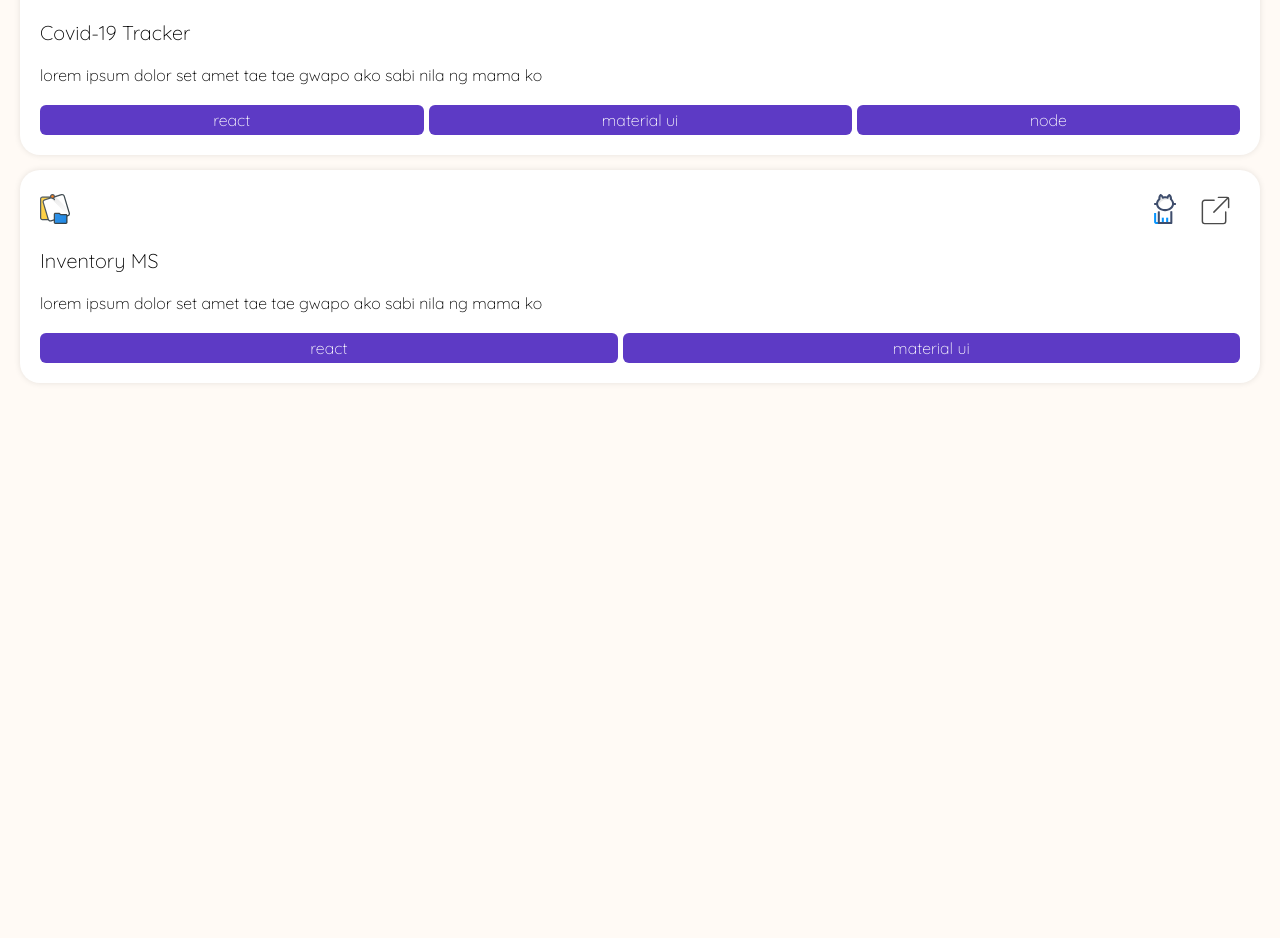
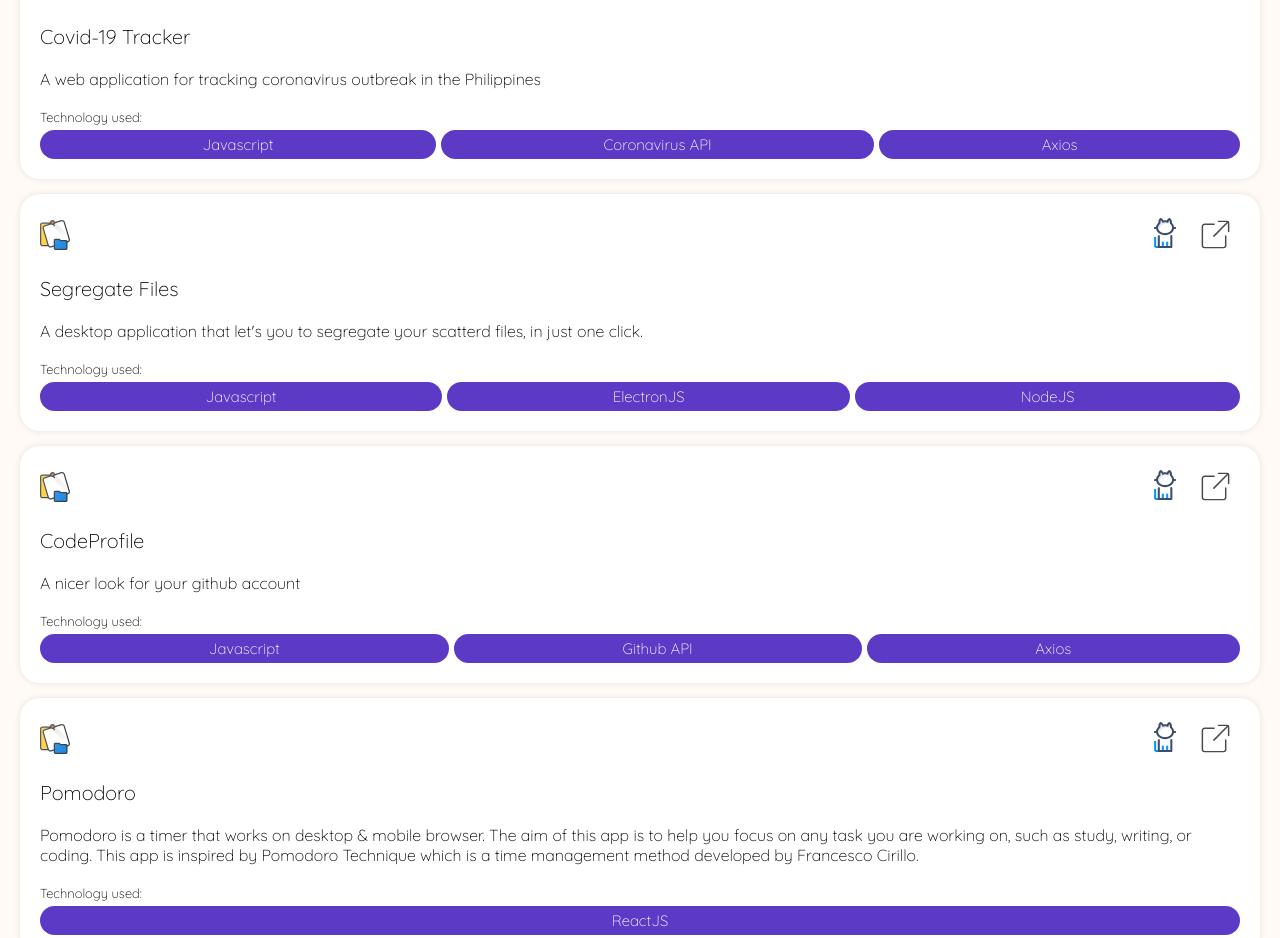
Before and after one commit to christiannparanas/storage, a React (Create React App) app: page /projects in a window 1280 px wide. Shown: the part 209-1147 px from the top of the page. Before the commit the page ends 800 px from the top, so only its background shows below. Built offline with nearby package versions, Linux system fonts and the light colour scheme.

Commit message:
projects

```diff
--- a/src/assets/scss/App.scss
+++ b/src/assets/scss/App.scss
@@ -373,16 +373,23 @@ nav {
       margin-bottom: 20px;
     }
 
+    .tool-title {
+      font-size: 13px;
+      margin-top: 20px;
+    }
+
     .tools {
-      margin-top: 20px;
+      margin-top: 5px;
       display: grid;
       grid-column-gap: 5px;
       grid-auto-flow: column;
+      grid-auto-rows: auto;
       align-items: center;
       justify-items: center;
 
       .tool {
-        border-radius: 6px;
+        font-size: 15px;
+        border-radius: 15px;
         color: #fff;
         width: 100%;
         text-align: center;
--- a/src/pages/Projects.js
+++ b/src/pages/Projects.js
@@ -1,3 +1,4 @@
+/* eslint-disable react/jsx-no-target-blank */
 import React from "react";
 import folder from "../assets/img/folder.svg";
 import git from "../assets/img/git.svg";
@@ -7,13 +8,44 @@ export default function Projects() {
   const works = [
     {
       name: "Covid-19 Tracker",
-      disc: "lorem ipsum dolor set amet tae tae gwapo ako sabi nila ng mama ko",
-      tools: ["react", "material ui", "node"],
+      disc: "A web application for tracking coronavirus outbreak in the Philippines",
+      tools: ["Javascript", "Coronavirus API", "Axios"],
+      repo: 'https://github.com/christiannparanas/Project-coronavirus-tracker',
+      live: 'https://covidv2.netlify.app'
     },
     {
-      name: "Inventory MS",
-      disc: "lorem ipsum dolor set amet tae tae gwapo ako sabi nila ng mama ko",
-      tools: ["react", "material ui"],
+      name: "Segregate Files",
+      disc: "A desktop application that let's you to segregate your scatterd files, in just one click.",
+      tools: ["Javascript", "ElectronJS", "NodeJS"],
+      repo: 'https://github.com/christiannparanas/Node-segregate-files',
+    },
+    {
+      name: "CodeProfile",
+      disc: "A nicer look for your github account",
+      tools: ["Javascript", "Github API", "Axios"],
+      repo: 'https://github.com/christiannparanas/Project-codeProfile',
+      live: 'https://codeprofile.netlify.app'
+    },
+    {
+      name: "Pomodoro",
+      disc: "Pomodoro is a timer that works on desktop & mobile browser. The aim of this app is to help you focus on any task you are working on, such as study, writing, or coding. This app is inspired by Pomodoro Technique which is a time management method developed by Francesco Cirillo.",
+      tools: ["ReactJS"],
+      repo: 'https://github.com/christiannparanas/React-Pomodoro',
+      live: 'https://react-pomo.netlify.app'
+    },
+    {
+      name: "Markdown Editor",
+      disc: "Online based HTML5 filled Markdown Editor.",
+      tools: ["ReactJS", "MarkedJS"],
+      repo: 'https://github.com/christiannparanas/React-markdown-editor',
+      live: 'https://react-mdown.netlify.app'
+    },
+    {
+      name: "Freedom Wall",
+      disc: "A mini web app that let you post your thingking anonymously.",
+      tools: ["Javascript", "NodeJS", "MonggoDB"],
+      repo: 'https://github.com/christiannparanas/Project-freedom',
+      live: 'https://freedomthoughts.herokuapp.com'
     },
   ];
 
@@ -25,11 +57,16 @@ export default function Projects() {
         <div className="project-container">
           <div className="icons">
             <img src={folder} className="file" alt="" />
-            <img src={git} className="git" alt="" />
-            <img src={external} className="exter" alt="" />
+            <a href={work.repo} target="_blank">
+               <img src={git} className="git" alt="" />
+            </a>
+            <a href={work.live} target="_blank">
+               <img src={external} className="exter" alt="" />
+            </a>
           </div>
           <div className="title">{work.name}</div>
           <div className="discription">{work.disc}</div>
+          <div className="tool-title">Technology used:</div>
           <div className="tools">
             {work.tools.map(tool => (
                <div className="tool">{tool}</div>
```
